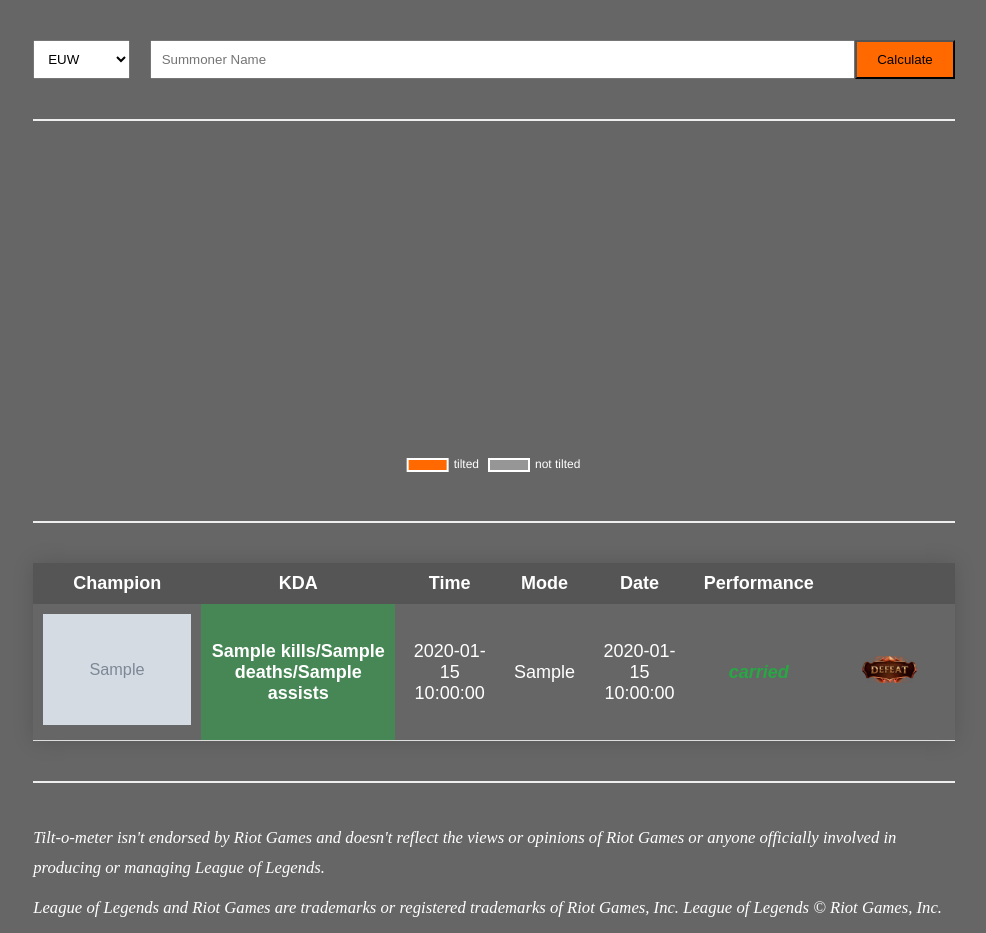
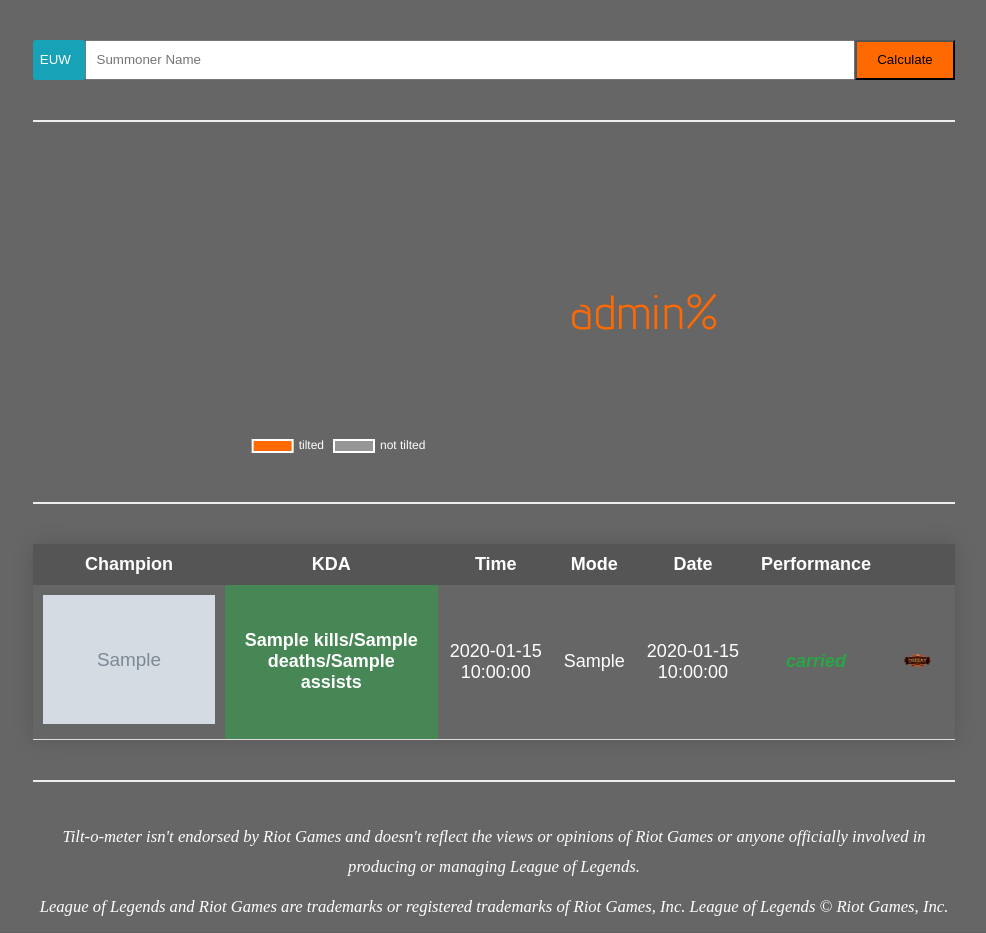
Before and after one commit to patillacode/tilt-o-meter, a Flask app: template flaskr/templates/tiltometer.html in a window 1280 px wide. Shown: the part 82-1015 px from the top of the page, without its empty margins (146-1132 px from the left). Run offline with Flask 2, Linux system fonts and the light colour scheme; the template is opened without the code that fills it: most values are stand-ins (such as "Sample title", 1, 10 or a date in 2020); grey boxes marked "Sample" are stand-in pictures.

Commit message:
Dockerfile + styles fixes

```diff
--- a/flaskr/static/css/tiltometer.css
+++ b/flaskr/static/css/tiltometer.css
@@ -8,6 +8,11 @@
   src: url('../fonts/Swiftel.woff2') format('woff2'),
        url('../fonts/Swiftel.woff') format('woff'),
        url('../fonts/Swiftel.ttf') format('truetype');
+}
+
+@font-face {
+  font-family: 'AdventPro';
+  src: url('../fonts/AdventPro-Regular.ttf') format('truetype');
 }
 
 :root {
@@ -143,12 +148,53 @@
     justify-content: center;
 
 }
+/* Reset Select */
+select {
+  -webkit-appearance: none;
+  -moz-appearance: none;
+  -ms-appearance: none;
+  appearance: none;
+  outline: 0;
+  box-shadow: none;
+  border: 0 !important;
+  background: #666;
+  background-image: none;
+}
+/* Remove IE arrow */
+select::-ms-expand {
+  display: none;
+}
+/* Custom Select */
+.form__fields > select {
+  display: block;
+  line-height: 3;
+  background: var(--color-good);
+  overflow: hidden;
+  border-radius: .25em;
+  padding: 0 .5em;
+  color: #fff;
+  cursor: pointer;
+}
+/* Arrow */
+.form__fields > select::after {
+  content: '\25BC';
+  position: absolute;
+  top: 0;
+  right: 0;
+  padding: 0 1em;
+  background: #34495e;
+  cursor: pointer;
+  pointer-events: none;
+  -webkit-transition: .25s all ease;
+  -o-transition: .25s all ease;
+  transition: .25s all ease;
+}
+/* Transition */
+.form__fields > select:hover::after {
+  color: #f39c12;
+}
 
-.form__fields > select {
-    padding: 0.5rem;
-    margin-right: 1rem;
-    width: 12%;
-}
+
 
 .form__fields > input {
     padding: 0.5rem;
@@ -169,12 +215,23 @@
 
 .tilt-container {
     margin: 1rem auto;
+    display: flex;
+    justify-content: center;
 }
 
 .tilt-container__chart {
-    width: 25%;
-    min-width: 300px;
-    margin: auto;
+    max-width: 310px;
+}
+
+.tilt-container__tilt {
+    font-family: 'AdventPro';
+    font-size: 36pt;
+    color: var(--color-patilla);
+    text-align: center;
+    min-width: 310px;
+    display: flex;
+    justify-content: center;
+    flex-direction: column;
 }
 
 .champion-logo {
@@ -183,6 +240,7 @@
 
 .win-lose-logo {
     width: 50%;
+    max-width: 10rem;
 }
 
 .pentakill {
@@ -236,7 +294,6 @@
 }
 
 .tilt_level > span {
-    /* font-family: 'Swiftel'; */
     font-weight: bold;
     display: block;
     font-style: italic;
@@ -244,7 +301,6 @@
 
 .tilt_level_1 > span {
     color: var(--color-bad);
-    /* border-bottom: 3px solid var(--color-bad); */
 }
 .tilt_level_1 > span::after {
     content: "bad";
@@ -252,7 +308,6 @@
 
 .tilt_level_2 > span {
     color: var(--color-average);
-    /* border-bottom: 3px solid var(--color-average); */
 }
 .tilt_level_2 > span::after {
     content: "average";
@@ -260,7 +315,6 @@
 
 .tilt_level_3 > span {
     color: var(--color-good);
-    /* border-bottom: 3px solid var(--color-good); */
 }
 .tilt_level_3 > span::after {
     content: "good";
@@ -268,7 +322,6 @@
 
 .tilt_level_4 > span {
     color: var(--color-carried);
-    /* border-bottom: 3px solid var(--color-carried); */
 }
 .tilt_level_4 > span::after {
     content: "carried";
--- a/flaskr/static/js/tiltometer.js
+++ b/flaskr/static/js/tiltometer.js
@@ -10,11 +10,28 @@
     }
 }
 
+function drawTiltValue() {
+    console.log('drawing tilt value.....');
+    var tilt = document.getElementById('tilt-value').value;
+    var canvas = document.getElementById('tilt-chart');
+    var ctx = canvas.getContext('2d');
+    var x = canvas.width / 2;
+    var y = canvas.height / 2;
+
+    ctx.font = '24pt Swiftel';
+    ctx.fillStyle = '#ff6900';
+    ctx.textAlign = 'center';
+    ctx.textBaseline = 'middle';
+    ctx.fillText(tilt, x, y);
+    console.log('done!');
+}
+
 
 function drawChart() {
-    console.log('DOM is ready.');
     var tilt = document.getElementById('tilt-value').value;
-    var ctx = document.getElementById('tilt-chart').getContext('2d');
+    var canvas = document.getElementById('tilt-chart');
+    var ctx = canvas.getContext('2d');
+
     const data = {
         labels: [
             'tilted',
@@ -35,6 +52,16 @@
         type: 'doughnut',
         data: data,
         options: {
+            // animation: {
+            //     onComplete: drawTiltValue()
+            // },
+            animations: {
+                tension: {
+                    duration: 5000,
+                    easing: 'linear',
+                    loop: true
+                }
+            },
             responsive: true,
             plugins: {
                 legend: {
@@ -51,4 +78,5 @@
             }
         },
     });
+
 }
--- a/flaskr/templates/base.html
+++ b/flaskr/templates/base.html
@@ -19,15 +19,16 @@
                   <div class="form__fields">
                       <select name="region">
                           <option value="br1">BR</option>
-                          <option value="eune1">EUNE</option>
+                          <option value="eun1">EUNE</option>
                           <option value="euw1" selected="selected">EUW</option>
-                          <option value="kr1">KR</option>
-                          <option value="lan1">LAN</option>
-                          <option value="las1">LAS</option>
+                          <option value="jp1">JP</option>
+                          <option value="kr">KR</option>
+                          <option value="la1">LAN</option>
+                          <option value="la2">LAS</option>
                           <option value="na1">NA</option>
-                          <option value="oce1">OCE</option>
-                          <option value="ru1">RU</option>
+                          <option value="oc1">OCE</option>
                           <option value="tr1">TR</option>
+                          <option value="ru">RU</option>
                       </select>
 
                       <input type="text" class="" name="summoner_name" placeholder="Summoner Name" required>
@@ -41,7 +42,7 @@
         {% block content %}{% endblock %}
 
         <hr class="separator">
-        <section class="container">
+        <section class="container text-center">
             <small>
                 <p><em>Tilt-o-meter isn't endorsed by Riot Games and doesn't reflect the views or opinions of Riot Games or anyone officially involved in producing or managing League of Legends.</em></p>
                 <p><em>League of Legends and Riot Games are trademarks or registered trademarks of Riot Games, Inc. League of Legends &copy; Riot Games, Inc.</em></p>
--- a/flaskr/templates/tiltometer.html
+++ b/flaskr/templates/tiltometer.html
@@ -12,10 +12,13 @@
 {% endblock %}
 
 {% block content %}
-    <section class="tilt-container">
+    <section class="container tilt-container">
         <input type="hidden" id="tilt-value" name="tilt-value" value="{{ data.tilt_level}}">
         <div class="tilt-container__chart">
             <canvas id="tilt-chart"></canvas>
+        </div>
+        <div class="tilt-container__tilt">
+            <p>{{ data.tilt_level }}%</p>
         </div>
     </section>
 
```
Also changed, not shown: flaskr/static/fonts/AdventPro-Regular.ttf (added), 1 other file.
